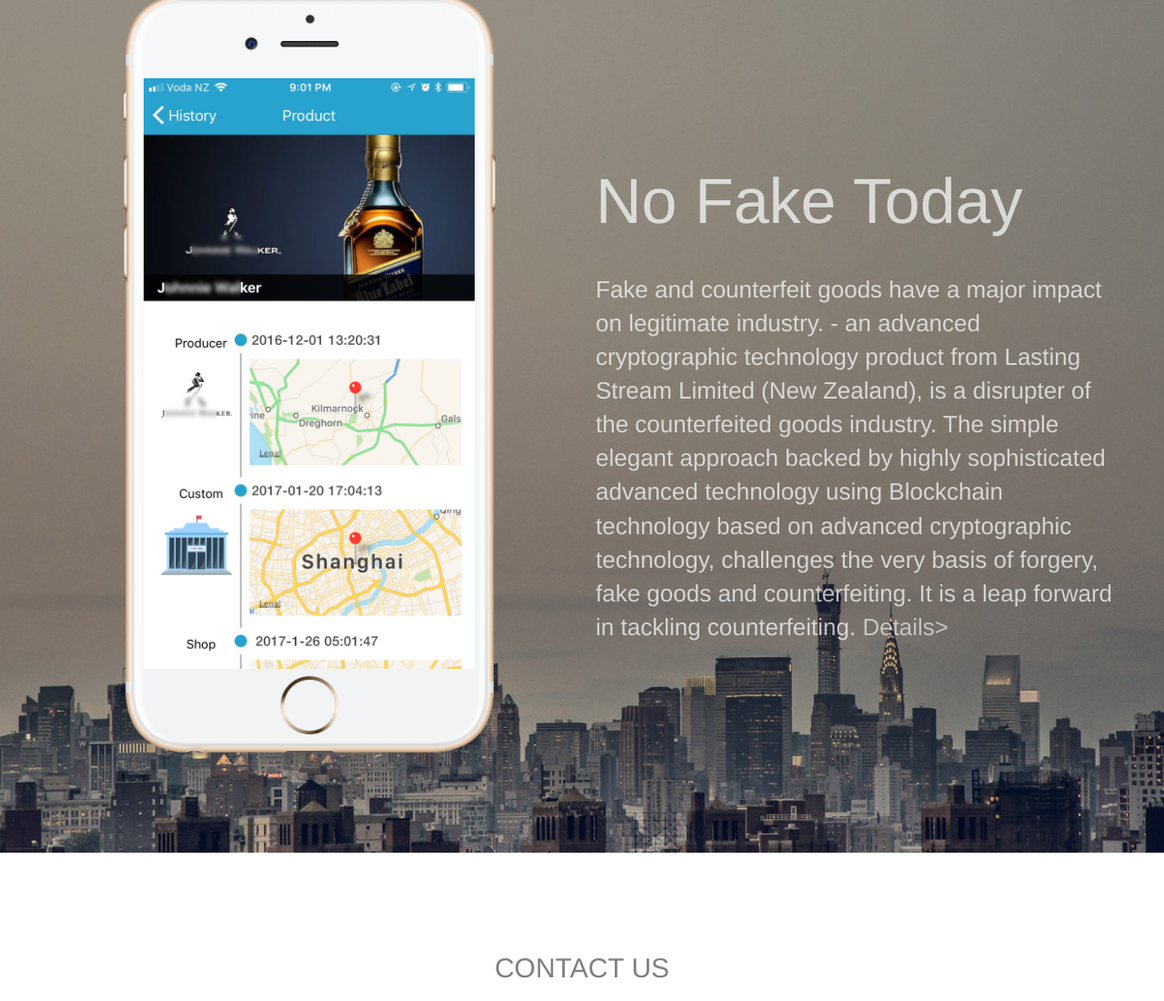
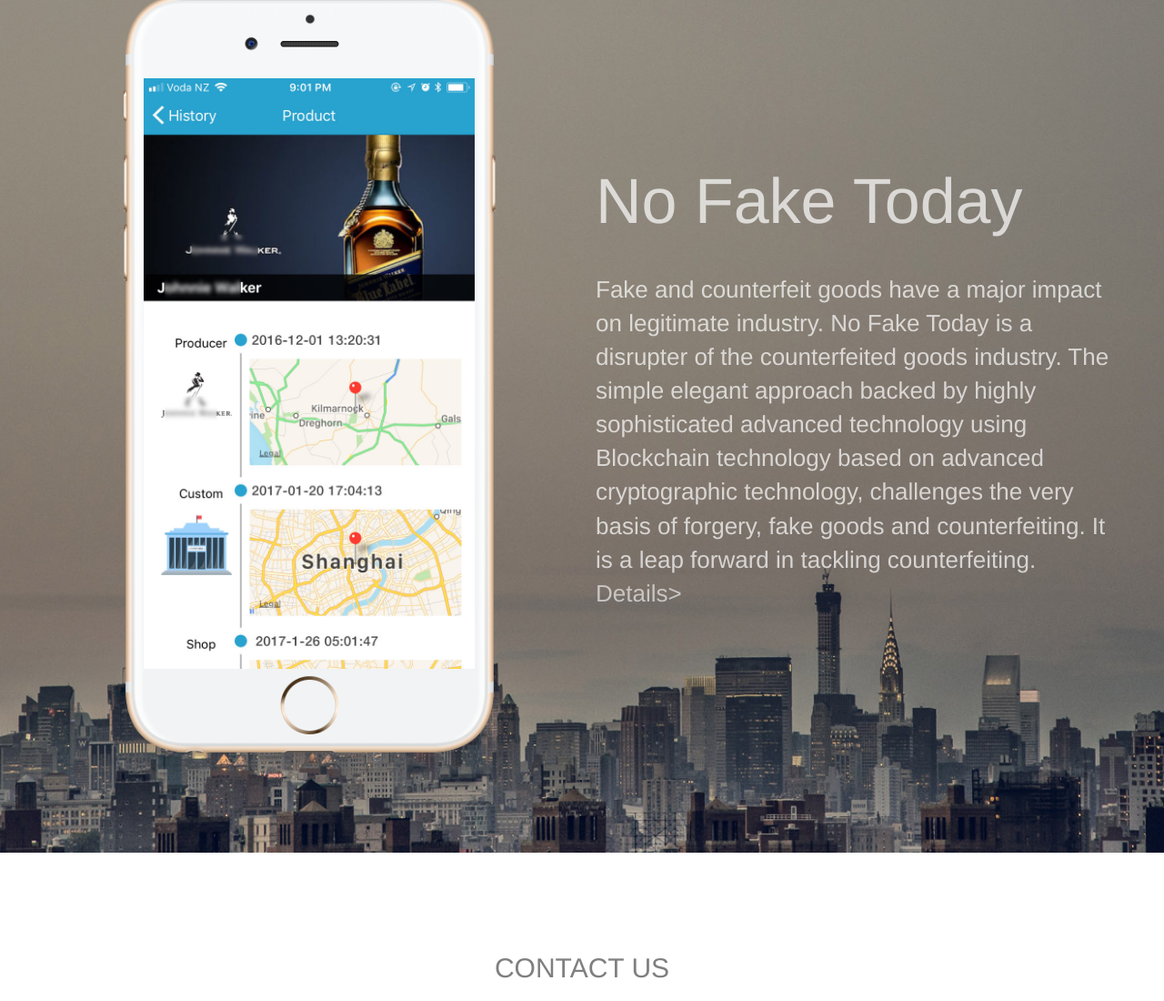
Before and after one commit to lastingstream/lastingstream.github.io, a plain HTML site: page index.html in a window 1280 px wide. Shown: the part 2023-3123 px from the top of the page at 91% size. Drawn offline with Linux system fonts and the light colour scheme.

```diff
--- a/index.html
+++ b/index.html
@@ -135,7 +135,7 @@
 					No Fake Today
 				</h2>
 				<p class="mg-lg ">
-					Fake and counterfeit goods have a major impact on legitimate industry.  - an advanced cryptographic technology product from Lasting Stream Limited (New Zealand), is a disrupter of the counterfeited goods industry. The simple elegant approach backed by highly sophisticated advanced technology using Blockchain technology based on advanced cryptographic technology, challenges the very basis of forgery, fake goods and counterfeiting. It is a leap forward in tackling counterfeiting.
+					Fake and counterfeit goods have a major impact on legitimate industry. No Fake Today is a disrupter of the counterfeited goods industry. The simple elegant approach backed by highly sophisticated advanced technology using Blockchain technology based on advanced cryptographic technology, challenges the very basis of forgery, fake goods and counterfeiting. It is a leap forward in tackling counterfeiting.
 					<a href="https://nofake.today" target="_blank">Details></a>
 				</p>
 			</div>
```
